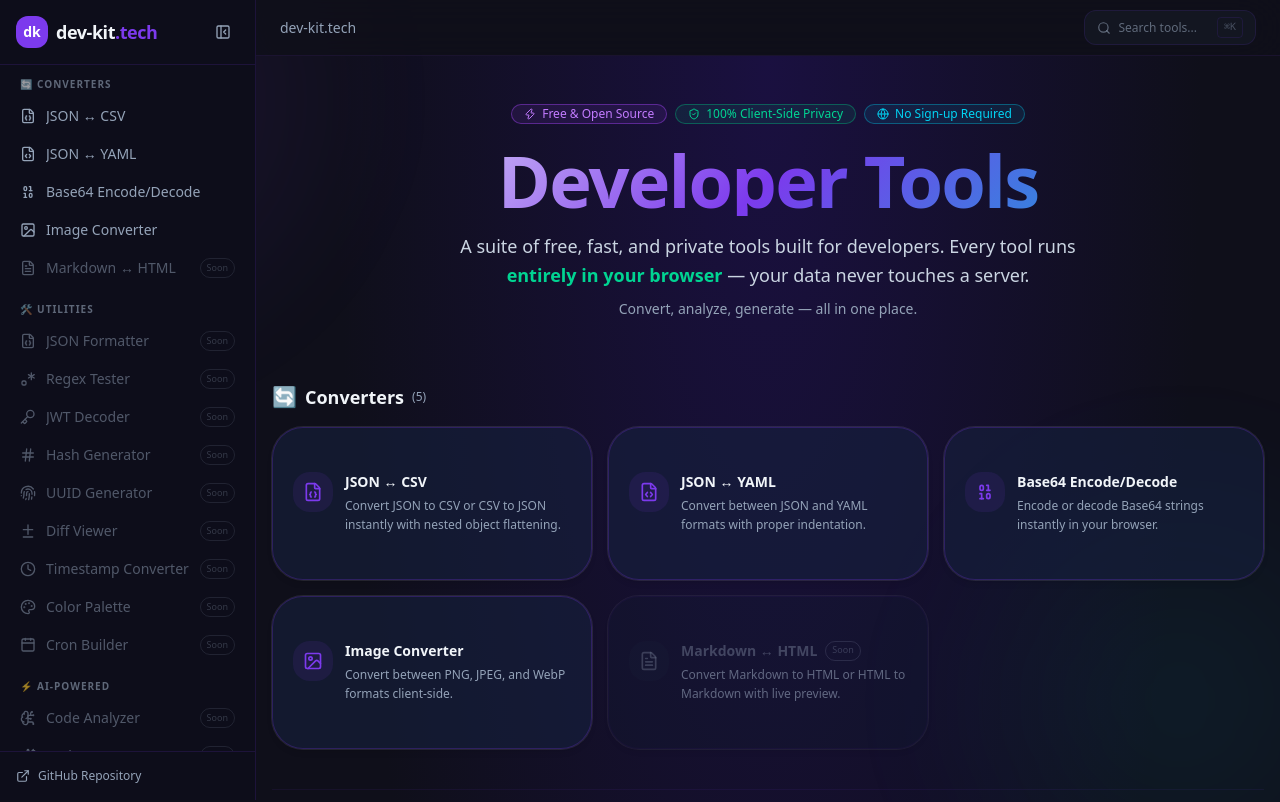
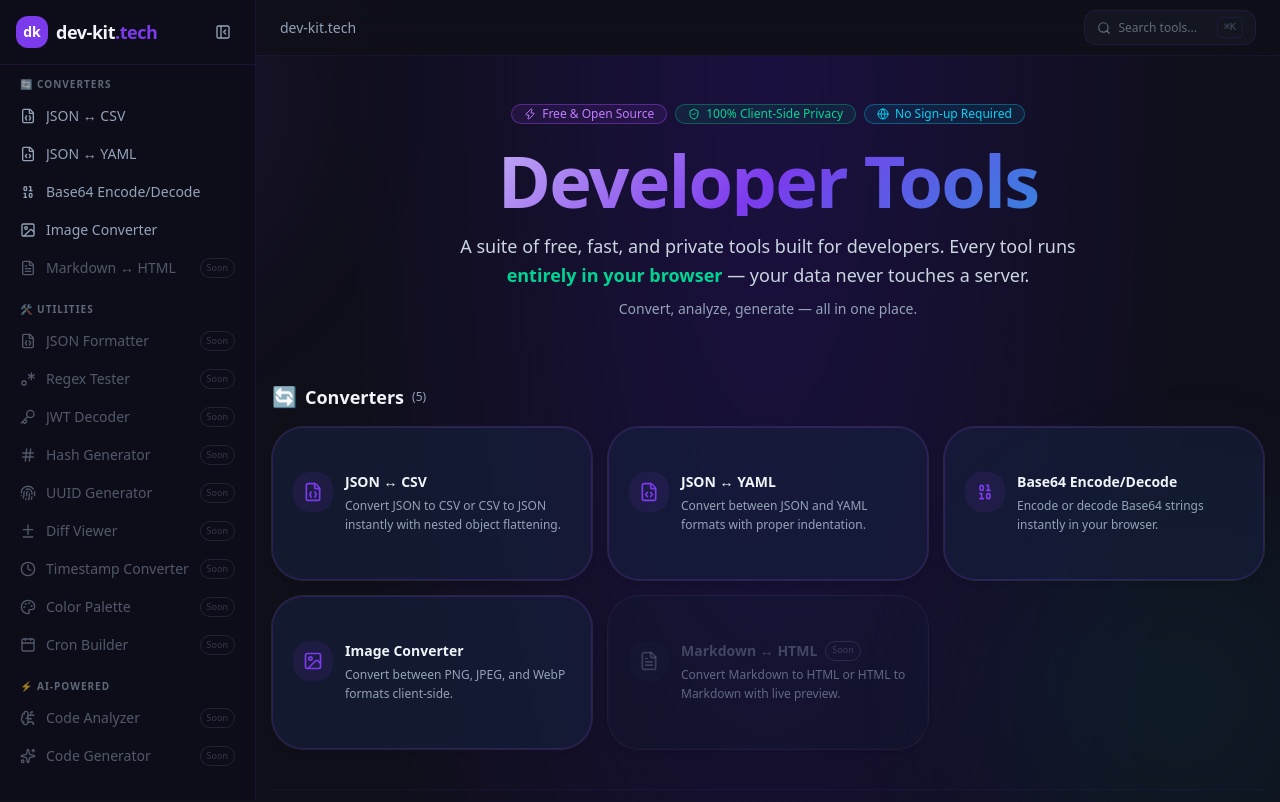
Before and after one commit to LucasGabrielGit/pdv-to-json, a Next.js app: page / in a window 1280 px wide. Shown: the top 802 px of the page. Built offline with nearby package versions, Linux system fonts and the light colour scheme.

Commit message:
feat(analytics): add @vercel/analytics integration, update AdSense pub ID, and clean up sidebar

```diff
--- a/package.json
+++ b/package.json
@@ -12,6 +12,7 @@
   "dependencies": {
     "@base-ui/react": "^1.7.0",
     "@fontsource-variable/inter": "^5.3.0",
+    "@vercel/analytics": "^2.0.1",
     "class-variance-authority": "^0.7.1",
     "clsx": "^2.1.1",
     "js-yaml": "^5.2.3",
--- a/src/app/layout.tsx
+++ b/src/app/layout.tsx
@@ -63,7 +63,7 @@
         {/* Google AdSense Script */}
         <Script
           async
-          src="https://pagead2.googlesyndication.com/pagead/js/adsbygoogle.js?client=ca-pub-XXXXXXXXXXXXXXXX"
+          src="https://pagead2.googlesyndication.com/pagead/js/adsbygoogle.js?client=ca-pub-6240733470750177"
           crossOrigin="anonymous"
           strategy="afterInteractive"
         />
--- a/src/components/layout/AppShell.tsx
+++ b/src/components/layout/AppShell.tsx
@@ -6,6 +6,7 @@
 import { Sidebar } from './Sidebar'
 import { Header } from './Header'
 import { Footer } from './Footer'
+import { Analytics } from '@vercel/analytics/next'
 
 export function AppShell({ children }: { children: React.ReactNode }) {
   const [sidebarOpen, setSidebarOpen] = useState(false)
@@ -50,6 +51,7 @@
           </main>
 
           <Footer />
+          <Analytics />
         </div>
       </div>
       <Toaster />
--- a/src/components/layout/Sidebar.tsx
+++ b/src/components/layout/Sidebar.tsx
@@ -109,23 +109,6 @@
             )
           })}
         </nav>
-
-        <Separator className="bg-sidebar-border" />
-
-        {/* Bottom section */}
-        {!collapsed && (
-          <div className="shrink-0 p-4">
-            <a
-              href="https://github.com/LucasGabrielGit/pdv-to-json"
-              target="_blank"
-              rel="noopener noreferrer"
-              className="flex items-center gap-2 text-xs text-muted-foreground hover:text-foreground transition-colors"
-            >
-              <ExternalLink className="size-3.5" />
-              GitHub Repository
-            </a>
-          </div>
-        )}
       </aside>
     </>
   )
```
Also changed, not shown: 1 other file (tests, documents, lock files or other folders).
